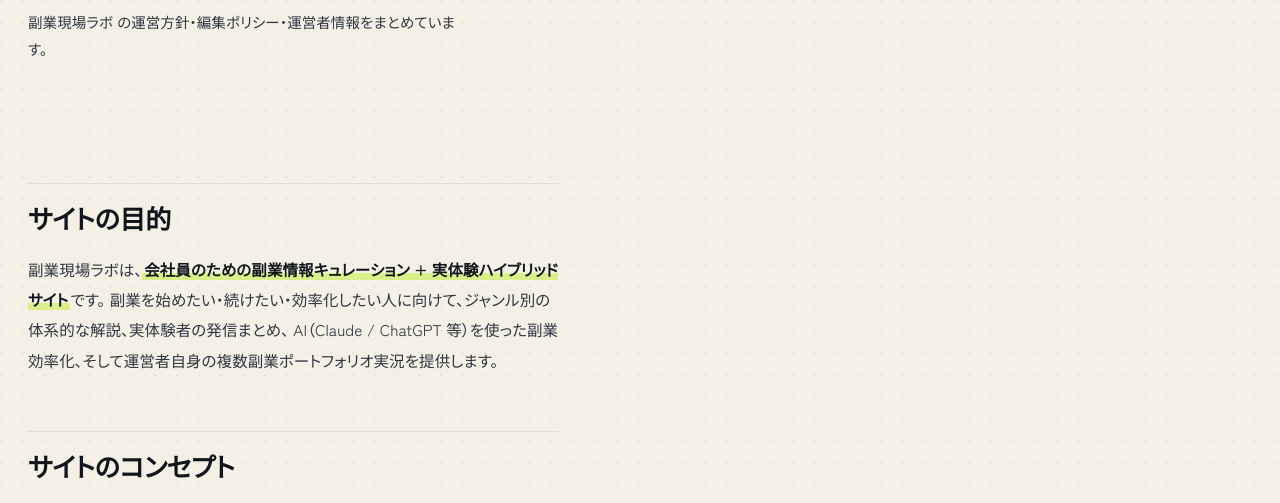
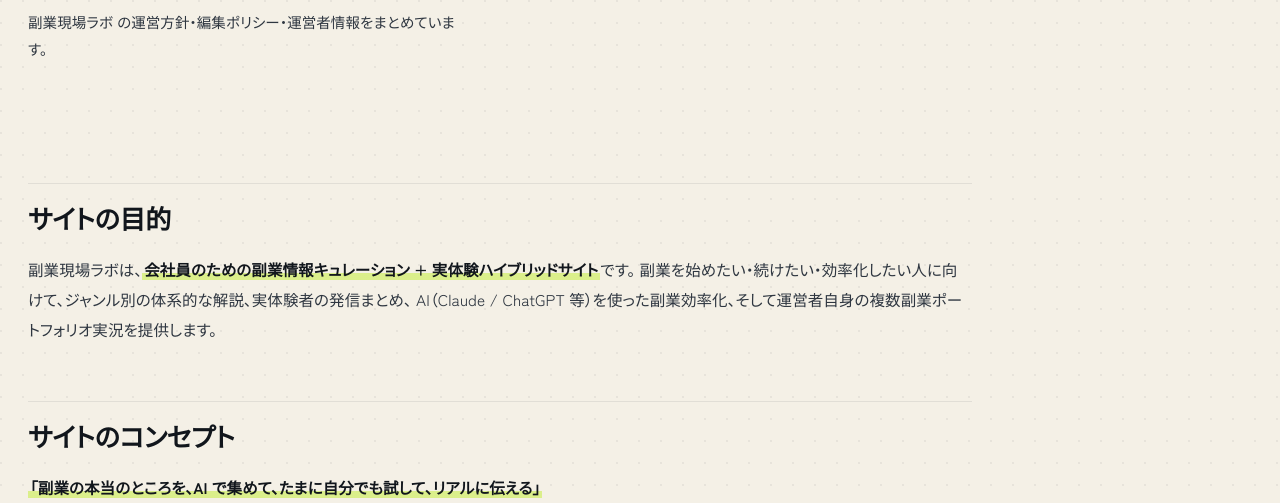
Before and after one commit to 3966kodes-hub/fukugyou-genba-lab, an Astro site: page /about in a window 1280 px wide. Shown: the part 264-767 px from the top of the page. Built offline with nearby package versions, Linux system fonts and the light colour scheme; Astro itself is replaced by a stand-in of ours.

Commit message:
fix(layout): widen article body to reduce TOC gap, improve readability

```diff
--- a/src/styles/lab.css
+++ b/src/styles/lab.css
@@ -773,8 +773,8 @@ body.lab .art-meta .author .av {
 
 body.lab .art-body {
   display: grid;
-  grid-template-columns: minmax(0, 1fr) 260px;
-  gap: 56px;
+  grid-template-columns: minmax(0, 1fr) 240px;
+  gap: 40px;
   padding-bottom: 48px;
 }
 @media (max-width: 980px) {
@@ -839,7 +839,7 @@ body.lab .art-main {
   font-size: 15.5px;
   line-height: 1.95;
   color: var(--ink-2);
-  max-width: 68ch;
+  max-width: none;
   counter-reset: section;
 }
 body.lab .art-main p { margin: 0 0 1.4em; text-wrap: pretty; }
```
